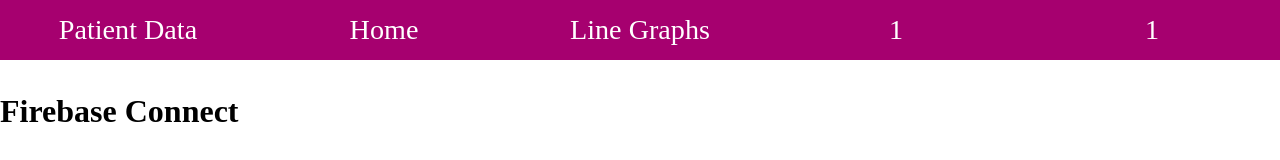
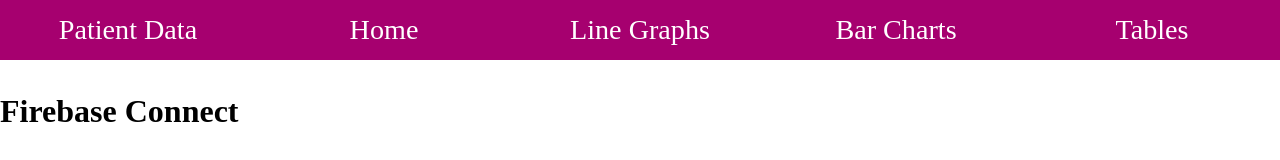
Before and after one commit to AnisaA23/Research-AI-Intern-Tasks, a website with bundled scripts: page firebase-AI-Tasks/index.html in a window 1280 px wide. Built offline with nearby package versions, Linux system fonts and the light colour scheme; no server answers.

Commit message:
Updated nav bar

```diff
--- a/firebase-AI-Tasks/index.html
+++ b/firebase-AI-Tasks/index.html
@@ -11,8 +11,8 @@
       <a style="display: inline-block;background-color: rgb(166, 0, 111);color:white;">Patient Data</a>
       <a href="index.html">Home</a>
       <a href="lineChart.html">Line Graphs</a>
-      <a href="">1</a>
-      <a href="">1</a>
+      <a href="barChart.html">Bar Charts</a>
+      <a href="tables.html">Tables</a>
     </div>
 
     <br>
@@ -73,7 +73,7 @@
 
             container.appendChild(wrapper);
          });
-     }
+      }
 
       fetchAndDisplayData();
    </script>
```
